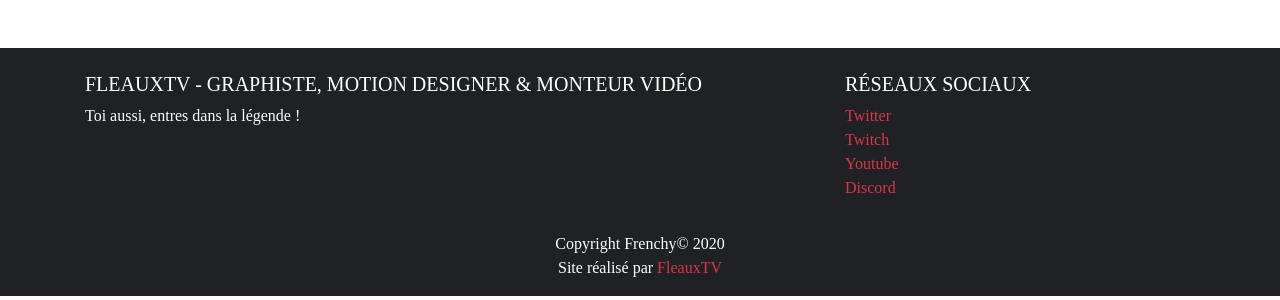
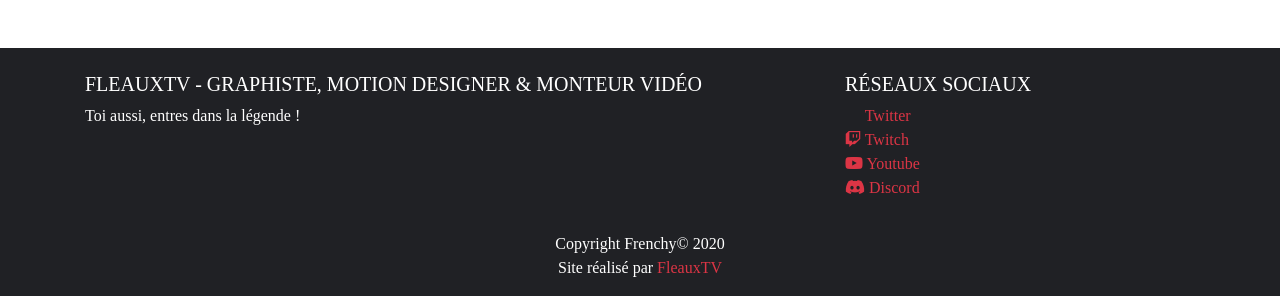
Before and after one commit to FleauxTV/website, a Jekyll site: the page built from blog.html, in a window 1280 px wide. Shown: the part 232-532 px from the top of the page. Built offline with Jekyll 4.4.1, drawn with Linux system fonts in a browser that asks for light colours; nearby versions of some CDN libraries.

Commit message:
font awesome

```diff
--- a/_includes/head.html
+++ b/_includes/head.html
@@ -5,6 +5,7 @@
   {%- seo -%}
   <link rel="stylesheet" href="{{ "/assets/main.css" | relative_url }}">
   <link rel="stylesheet" href="{{ "/assets/theme.css" | relative_url }}">
+  <link rel="stylesheet" href="https://cdnjs.cloudflare.com/ajax/libs/font-awesome/5.14.0/css/all.css">
   {%- feed_meta -%}
   <script src="{{ "/assets/javascript/bootstrap/jquery.min.js" | relative_url }}"></script>
   <script src="{{ "/assets/javascript/bootstrap/bootstrap.bundle.min.js" | relative_url }}"></script>
```
